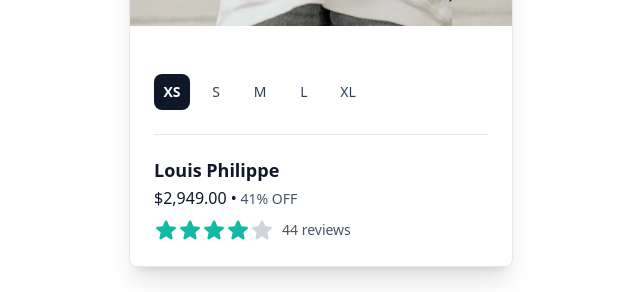
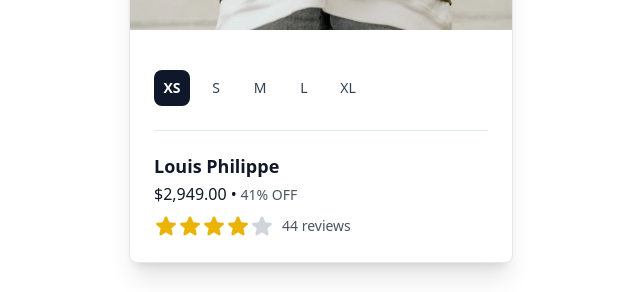
Before and after one commit to umar-developer-01/React-Tailwind, a React (Create React App) app in the folder product-component/: page / in a window 1280 px wide. Shown: the part 454-746 px from the top of the page, without its empty margins (319-959 px from the left). Built offline with nearby package versions, Linux system fonts and the light colour scheme.

Commit message:
Change in the peer product

```diff
--- a/product-component/src/components/peerproduct.tsx
+++ b/product-component/src/components/peerproduct.tsx
@@ -1,5 +1,6 @@
 import React, { useState } from "react";
 import Jacket from "../assets/jacket.jpg";
+import RenderStars from "./renderStars";
 
 interface PeerProductProps { }
 
@@ -13,16 +14,7 @@
         setSelectedSize(size);
     };
 
-    // render stars
-    const renderStars = () => {
-        const stars = Array.from({ length: 5 }, (_, index) => (
-            <svg key={index} xmlns="http://www.w3.org/2000/svg" fill="none" viewBox="0 0 24 24" stroke-width="1.5" stroke="currentColor" className={`w-6 h-6 fill-current ${index < rating ? 'text-teal-500' : 'text-gray-300'}`}>
-                <path stroke-linecap="round" stroke-linejoin="round" d="M11.48 3.499a.562.562 0 0 1 1.04 0l2.125 5.111a.563.563 0 0 0 .475.345l5.518.442c.499.04.701.663.321.988l-4.204 3.602a.563.563 0 0 0-.182.557l1.285 5.385a.562.562 0 0 1-.84.61l-4.725-2.885a.562.562 0 0 0-.586 0L6.982 20.54a.562.562 0 0 1-.84-.61l1.285-5.386a.562.562 0 0 0-.182-.557l-4.204-3.602a.562.562 0 0 1 .321-.988l5.518-.442a.563.563 0 0 0 .475-.345L11.48 3.5Z" />
-            </svg>
-        ));
 
-        return stars;
-    };
 
 
     return (
@@ -30,7 +22,7 @@
             <div className="bg-white w-96 flex flex-col gap-2 shadow-xl rounded-lg overflow-hidden border">
                 <img src={Jacket} alt="Jacket" className="h-[400px] w-96 object-cover object-center" />
                 <div className="p-6">
-                    <div className="flex items-baseline mt-4 mb-6 pb-6 border-b border-slate-200">
+                    <div className="flex items-baseline mt-2 mb-6 pb-6 border-b border-slate-200">
                         <div className="space-x-2 flex text-sm">
                             {['xs', 's', 'm', 'l', 'xl'].map((size) => (
                                 <label key={size}>
@@ -55,7 +47,7 @@
                         <span className="text-gray-600 text-sm"> 41% OFF</span>
                     </div>
                     <div className="mt-2 flex items-center">
-                        {renderStars()}
+                        <RenderStars rating={rating} />
                         <span className="ml-2 text-gray-600 text-sm">  44 reviews</span>
                     </div>
                 </div>
--- /dev/null
+++ b/product-component/src/components/renderStars.tsx
@@ -0,0 +1,22 @@
+import React from "react";
+
+//  props type
+interface RenderStarsProps {
+    rating: number;
+}
+
+// RenderStars Component
+const RenderStars: React.FC<RenderStarsProps> = ({ rating }) => {
+    return (
+        <>
+            {Array.from({ length: 5 }, (_, index) => (
+                <svg key={index} xmlns="http://www.w3.org/2000/svg" fill="none" viewBox="0 0 24 24" stroke-width="1.5" stroke="currentColor" className={`w-6 h-6 fill-current ${index < rating ? 'text-yellow-500' : 'text-gray-300'}`}>
+                    <path stroke-linecap="round" stroke-linejoin="round" d="M11.48 3.499a.562.562 0 0 1 1.04 0l2.125 5.111a.563.563 0 0 0 .475.345l5.518.442c.499.04.701.663.321.988l-4.204 3.602a.563.563 0 0 0-.182.557l1.285 5.385a.562.562 0 0 1-.84.61l-4.725-2.885a.562.562 0 0 0-.586 0L6.982 20.54a.562.562 0 0 1-.84-.61l1.285-5.386a.562.562 0 0 0-.182-.557l-4.204-3.602a.562.562 0 0 1 .321-.988l5.518-.442a.563.563 0 0 0 .475-.345L11.48 3.5Z" />
+                </svg>
+            ))}
+        </>
+    );
+};
+
+// Export the RenderStars Component
+export default RenderStars;
```
